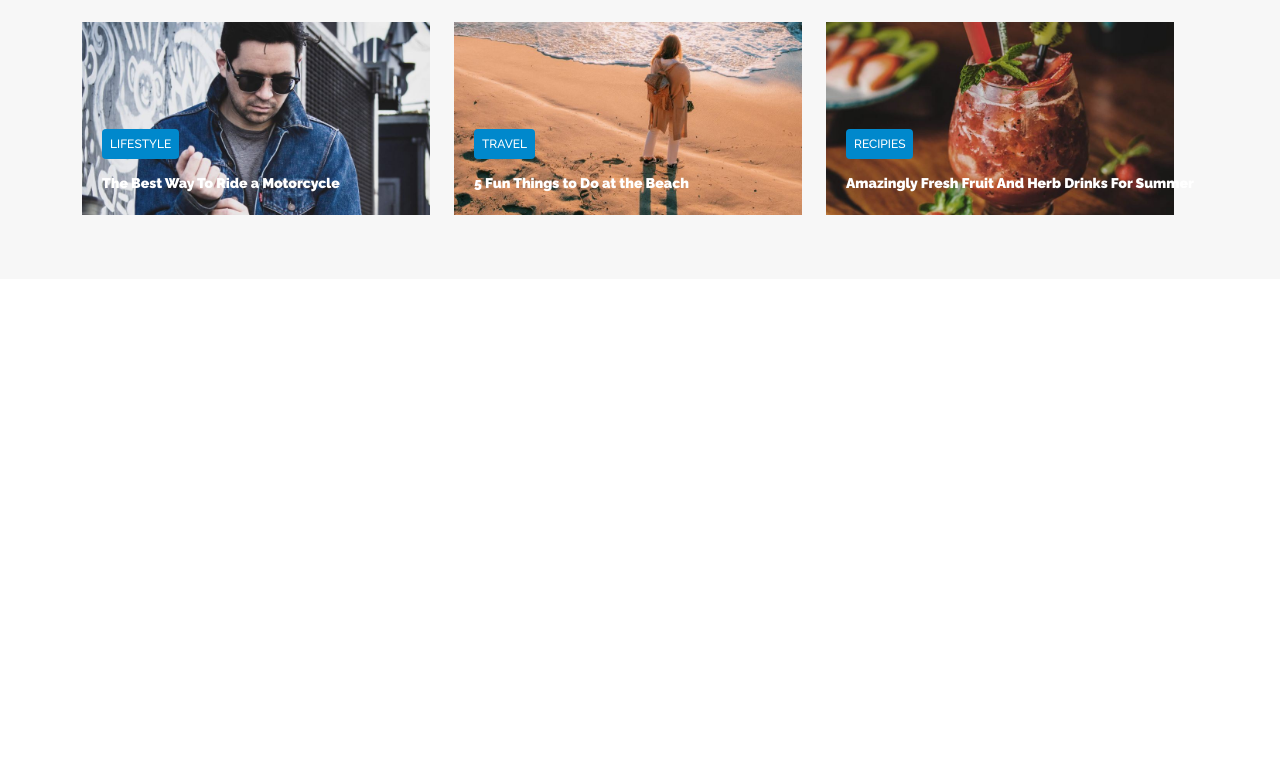
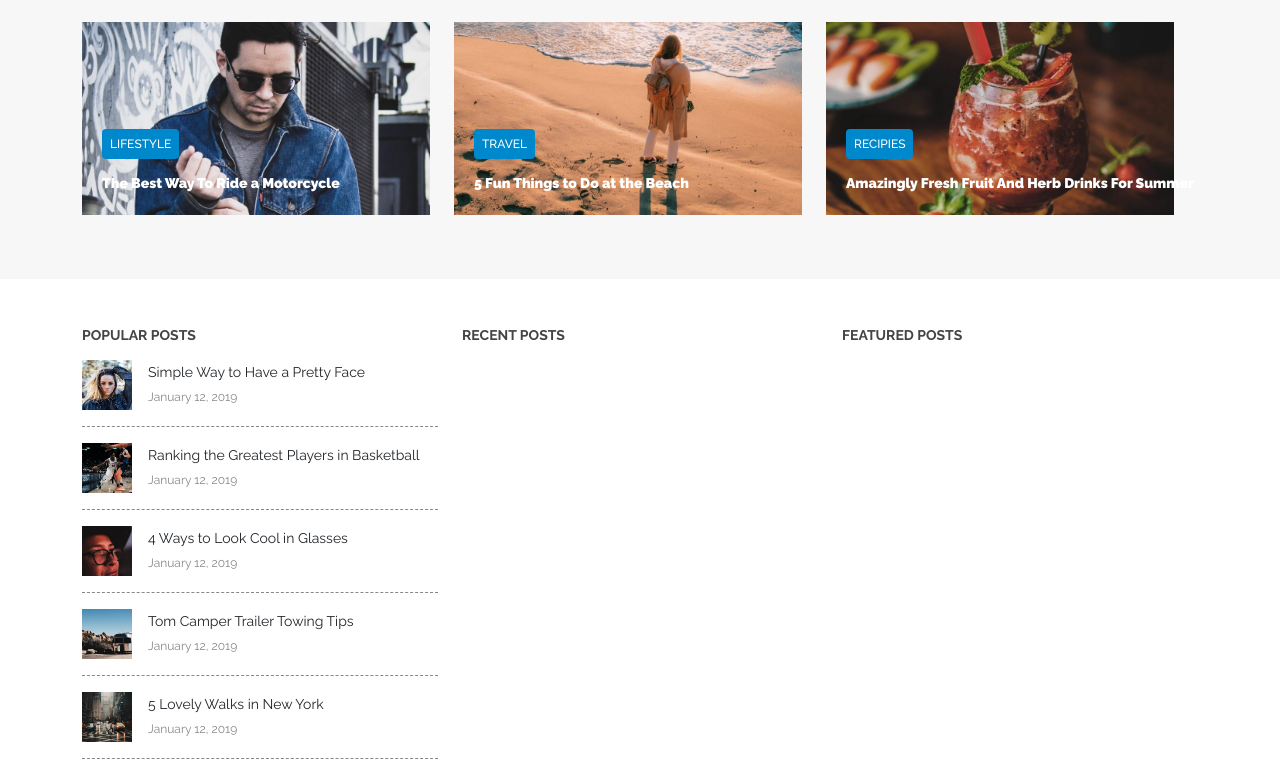
Before and after one commit to pierfrancescoscar/proj-html-vuejs, a Vue app: page / in a window 1280 px wide. Shown: the part 501-1282 px from the top of the page. Before the commit the page ends 800 px from the top, so only its background shows below. Built offline with nearby package versions, Linux system fonts and the light colour scheme.

Commit message:
ADD: dynamic popular post list

```diff
--- a/src/App.vue
+++ b/src/App.vue
@@ -12,6 +12,8 @@
     <main>
       <!-- Main Articles -->
       <MainArticles :articles="mainPosts" />
+      <!-- Popular, Featured Post List -->
+      <PostList :popular="popularLinks" />
     </main>
   </div>
 </template>
@@ -21,6 +23,7 @@ import TopHeader from '@/components/TopHeader.vue';
 import HeaderLogo from '@/components/HeaderLogo.vue';
 import Header from '@/components/Header.vue';
 import MainArticles from '@/components/MainArticles.vue';
+import PostList from '@/components/PostList.vue';
 
 
 export default {
@@ -30,6 +33,7 @@ export default {
     HeaderLogo,
     Header,
     MainArticles,
+    PostList,
 
   },
   data() {
@@ -144,6 +148,39 @@ export default {
                 },
             ],
 
+            popularLinks: [
+               {
+                    image: 'blog-55',
+                    text: 'Simple Way to Have a Pretty Face',
+                    date: 'January 12, 2019',
+                    url: '/',
+                },
+               {
+                    image: 'blog-56',
+                    text: 'Ranking the Greatest Players in Basketball',
+                    date: 'January 12, 2019',
+                    url: '/',
+                },
+               {
+                    image: 'blog-57',
+                    text: '4 Ways to Look Cool in Glasses',
+                    date: 'January 12, 2019',
+                    url: '/',
+                },
+               {
+                    image: 'blog-58',
+                    text: 'Tom Camper Trailer Towing Tips',
+                    date: 'January 12, 2019',
+                    url: '/',
+                },
+               {
+                    image: 'blog-59',
+                    text: '5 Lovely Walks in New York',
+                    date: 'January 12, 2019',
+                    url: '/',
+                },
+            ],
+
 
         }
     }
--- /dev/null
+++ b/src/components/PostList.vue
@@ -0,0 +1,82 @@
+<template>
+    <section class="container-fluid p-5">
+        <div class="container">
+            <div class="row">
+                <div class="col-4">
+                    <h3 class="text-uppercase">Popular Posts</h3>
+                    <nav>
+                        <ul class="ps-0">
+                            <li class="list-unstyled d-flex mb-3 mt-3" v-for="(link, index) in popular" :key="`article-${index}`">
+
+                                <img class="img-fluid me-3 mb-3" :src="require(`@/assets/${link.image}.jpg`)" :alt="link.text">
+
+                                <div class="link-content">
+
+                                    <div class="link-title">
+                                        <a class="text-decoration-none" :href="link.url">{{link.text}}</a>
+                                    </div>
+
+                                    <div class="link-date">
+                                        <span>{{link.date}}</span>
+                                    </div>
+
+                                </div>
+                            </li>
+                        </ul>
+                    </nav>
+                </div>
+                <div class="col-4">
+                    <h3 class="text-uppercase">Recent Posts</h3>
+                </div>
+                <div class="col-4">
+                    <h3 class="text-uppercase">Featured Posts</h3>
+                </div>
+            </div>
+        </div>
+    </section>
+
+</template>
+
+<script>
+export default {
+    name: 'PostList',
+    props: {
+        popular: Array,
+        recent: Array,
+    }
+
+}
+</script>
+
+<style scoped lang="scss">
+@import '@/style/vars.scss';
+
+section {
+    background-color: $background-1;
+}
+    h3 {
+        color: $text-7;
+        font-weight: $strong-fw;
+        font-size: $medium-fs;
+
+    }
+
+    li {
+        border-bottom: 1px dashed $text-3;
+    }
+
+    img {
+        width: 50px;
+    }
+
+    a {
+        font-size: $medium-fs;
+        color: $text-9;
+    }
+
+    span  {
+        font-size: $minor-fs;
+        color: $text-3;
+    }
+
+</style>
```
